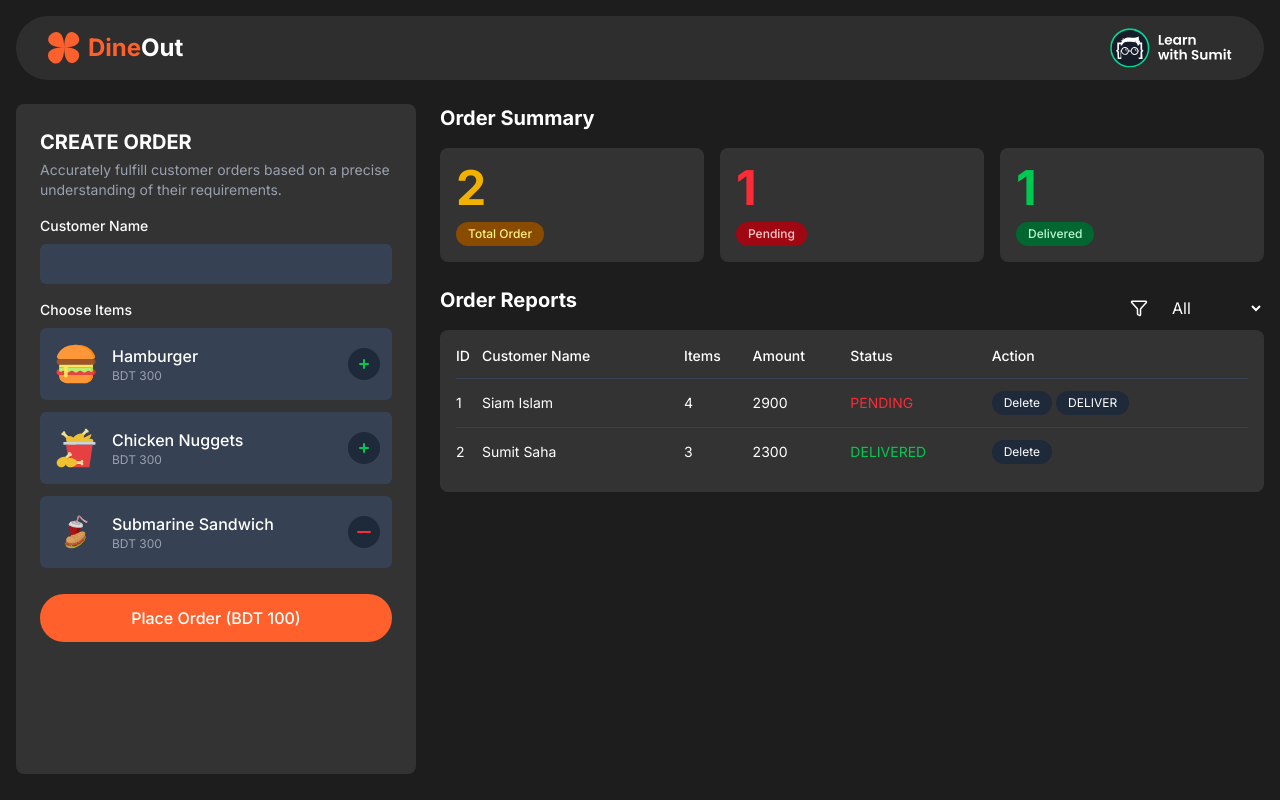
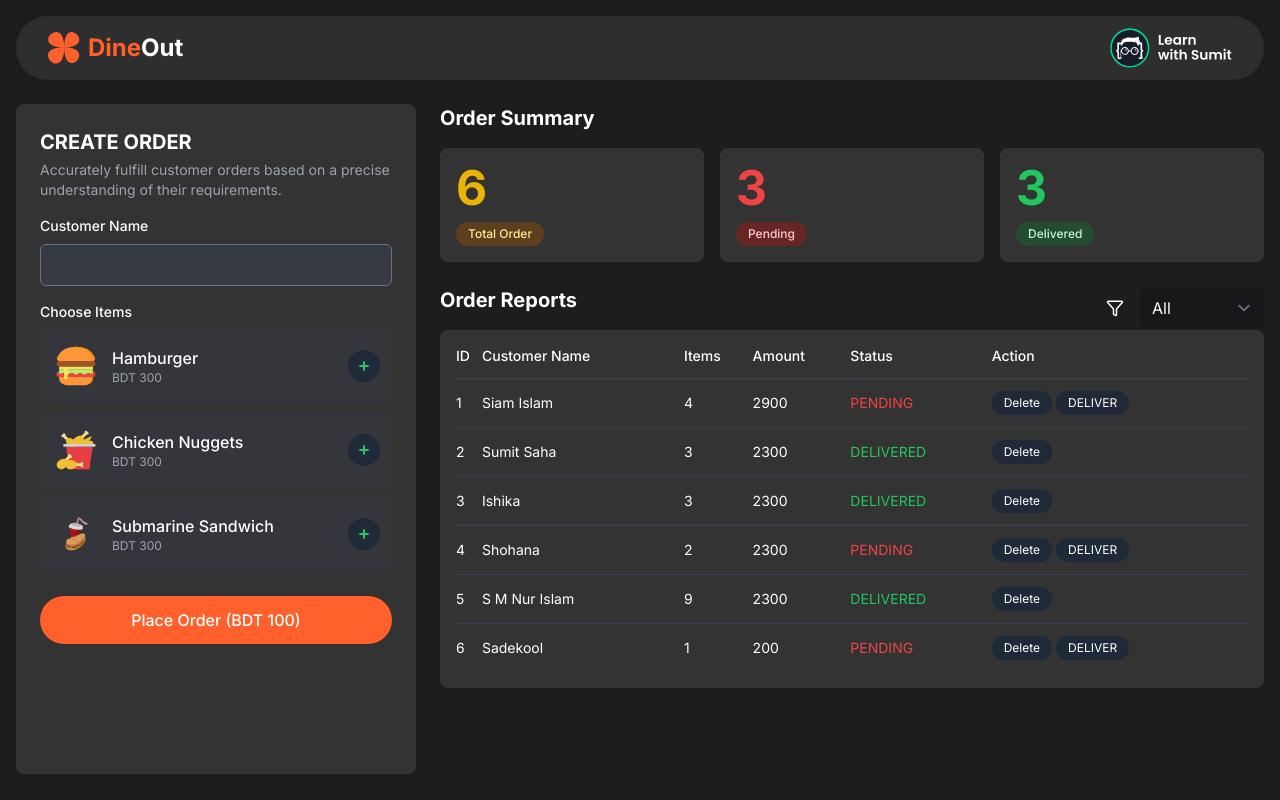
Before and after one commit to MdShehabulIslam/DineOut, a React (Vite) app: page / in a window 1280 px wide. Built offline with nearby package versions, Linux system fonts and the light colour scheme.

Commit message:
fixed bugs

```diff
--- a/index.html
+++ b/index.html
@@ -9,7 +9,7 @@
       href="https://fonts.googleapis.com/css2?family=Inter:wght@300;400;500;600;700&display=swap"
       rel="stylesheet"
     />
-    <!-- <script src="https://cdn.tailwindcss.com?plugins=typography,forms,aspect-ratio"></script> -->
+    <script src="https://cdn.tailwindcss.com?plugins=typography,forms,aspect-ratio"></script>
   </head>
   <body class="text-white bg-background">
     <div id="root"></div>
--- a/src/components/CreateOrder.jsx
+++ b/src/components/CreateOrder.jsx
@@ -1,11 +1,17 @@
+import { useState } from "react";
 import AddButton from "./SVG/AddButton";
 import ChickenNugget from "./SVG/ChickenNugget";
 import Hamburger from "./SVG/Hamburger";
 import Pizza from "./SVG/Pizza";
-import RemoveButton from "./SVG/RemoveButton";
 import Sandwich from "./SVG/Sandwich";
 
-export default function CreateOrder() {
+export default function CreateOrder({ onNameChange }) {
+  const [inputName, setInputName] = useState("");
+
+  function handleClick() {
+    onNameChange(inputName);
+  }
+
   return (
     <div className="bg-cardbg rounded-lg p-6 h-[calc(100vh_-_130px)]">
       <h2 className="text-xl font-bold mb-1">CREATE ORDER</h2>
@@ -19,6 +25,8 @@ export default function CreateOrder() {
         <input
           type="text"
           className="w-full bg-gray-700 bg-opacity-50 rounded-md p-2 focus:outline-none focus:ring-2 focus:ring-primary transition-all duration-300"
+          value={inputName}
+          onChange={(e) => setInputName(e.target.value)}
         />
       </div>
 
@@ -66,7 +74,7 @@ export default function CreateOrder() {
               </div>
             </div>
             <button className="w-8 h-8 bg-gray-800 hover:bg-primary rounded-full flex items-center justify-center transition-colors duration-300">
-              <RemoveButton />
+              <AddButton />
             </button>
           </div>
 
@@ -87,7 +95,10 @@ export default function CreateOrder() {
         </div>
       </div>
 
-      <button className="w-full bg-primary hover:bg-opacity-90 text-white font-medium py-3 rounded-full transition-all duration-300 hover:shadow-lg transform hover:-translate-y-1">
+      <button
+        className="w-full bg-primary hover:bg-opacity-90 text-white font-medium py-3 rounded-full transition-all duration-300 hover:shadow-lg transform hover:-translate-y-1"
+        onClick={handleClick}
+      >
         Place Order (BDT 100)
       </button>
     </div>
--- a/src/components/OrderBoard.jsx
+++ b/src/components/OrderBoard.jsx
@@ -20,6 +20,34 @@ export default function OrderBoard() {
       itemCount: 3,
       amount: 2300,
       status: true,
+    },
+    {
+      id: 3,
+      name: "Ishika",
+      itemCount: 3,
+      amount: 2300,
+      status: true,
+    },
+    {
+      id: 4,
+      name: "Shohana",
+      itemCount: 2,
+      amount: 2300,
+      status: false,
+    },
+    {
+      id: 5,
+      name: "S M Nur Islam",
+      itemCount: 9,
+      amount: 2300,
+      status: true,
+    },
+    {
+      id: 6,
+      name: "Sadekool",
+      itemCount: 1,
+      amount: 200,
+      status: false,
     },
   ];
 
@@ -59,9 +87,11 @@ export default function OrderBoard() {
     setFilteredOrders(ordersAfterDeliver);
   }
 
+  function handleNameChange(inputName) {}
+
   return (
     <div className="grid grid-cols-1 md:grid-cols-3 gap-6 mt-6 flex-grow">
-      <CreateOrder />
+      <CreateOrder onNameChange={handleNameChange} />
       <div className="md:col-span-2 h-[calc(100vh_-_130px)]">
         <OrderSummary orders={orders} />
         <OrderReport
--- a/src/components/OrderReport.jsx
+++ b/src/components/OrderReport.jsx
@@ -3,6 +3,10 @@ import SearchButton from "./SVG/SearchButton";
 
 export default function OrderReport({ orders, onSearch, onDelete, onDeliver }) {
   const [option, setOption] = useState("");
+
+  function handleClick() {
+    onSearch(option);
+  }
 
   return (
     <div>
@@ -15,8 +19,9 @@ export default function OrderReport({ orders, onSearch, onDelete, onDeliver }) {
             value={option}
             onChange={(e) => {
               setOption(e.target.value);
-              onSearch(e.target.value);
+              // onSearch(e.target.value);
             }}
+            onClick={handleClick}
           >
             <option value="All">All</option>
             <option value="Pending">Pending</option>
--- a/src/index.css
+++ b/src/index.css
@@ -39,8 +39,8 @@ body {
   overflow: hidden;
 }
 
-select {
-  /* appearance: none; */
+/* select {
+  appearance: none;
   accent-color: #ff602c;
   background-color: #1d1d1d;
   min-width: 100px;
@@ -48,7 +48,7 @@ select {
   outline: none;
   border-radius: 10px;
   padding: 4px;
-}
+} */
 
 .items-container {
   max-height: 250px;
```
